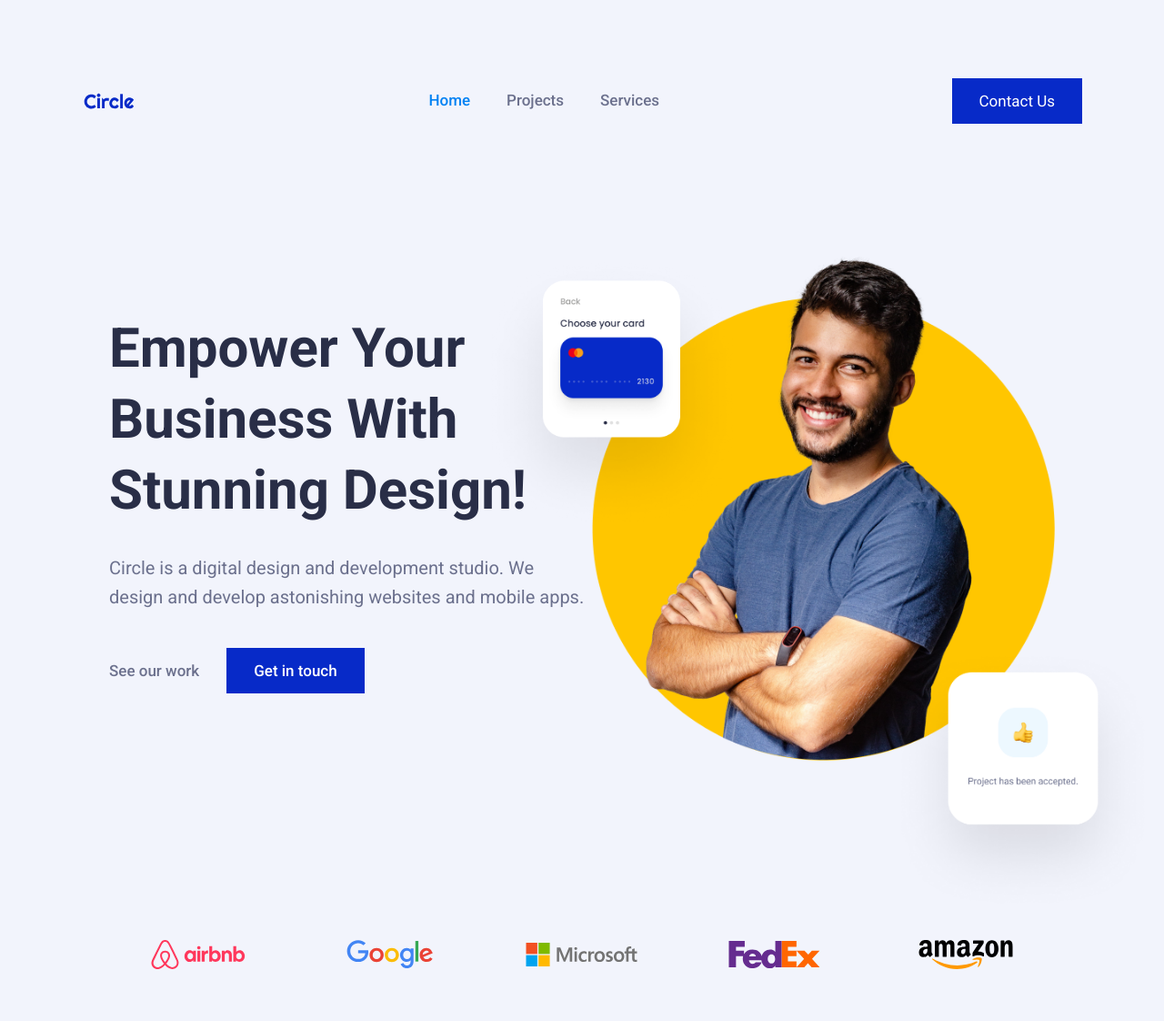
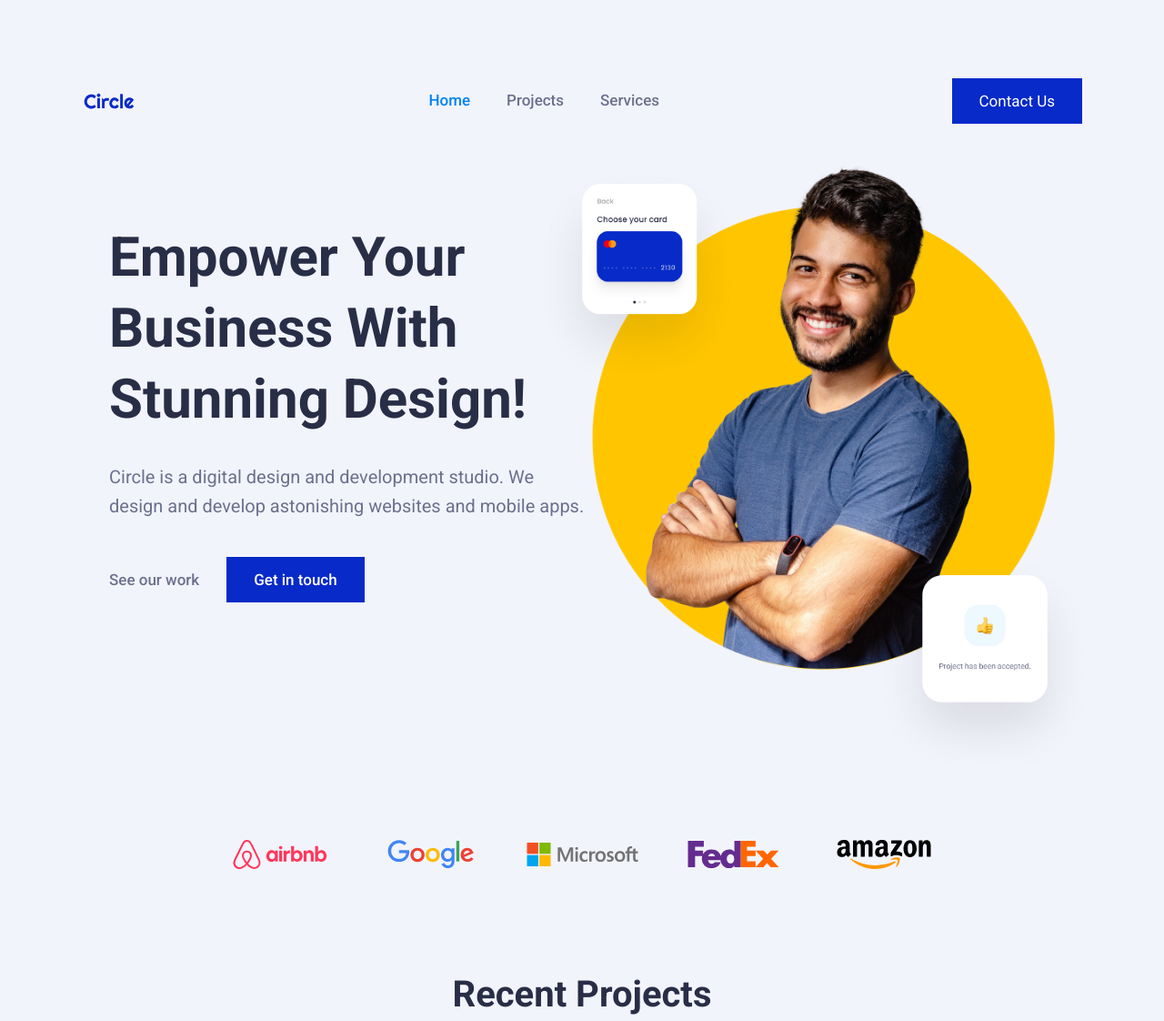
Before and after one commit to Crisktina/mid-term-project, a plain HTML site: page index.html in a window 1280 px wide. Shown: the top 1122 px of the page at 91% size. Drawn offline with Linux system fonts and the light colour scheme; no server answers.

Commit message:
versión para presentación, se ha hecho lo que se ha podido

```diff
--- a/index.html
+++ b/index.html
@@ -44,13 +44,13 @@
             </div>
         </div>
         <div class="presentation-img-content">
+            <img class="presentation-img-main" src="project-assets/presentation-section/hero-image.png" alt="Profile image with a yellow cercle at the background" />
             <img class="presentation-img-card-1 mov-version-hidden" src="project-assets/presentation-section/card-1.png" alt="Choose your card" />
             <img class="presentation-img-card-2 mov-version-hidden" src="project-assets/presentation-section/card-2.png" alt="Project has been accepted" />
-            <img class="presentation-img-main" src="project-assets/presentation-section/hero-image.png" alt="Profile image with a yellow cercle at the background" />
         </div>
     </div>
     <!-- 2. Section LOGOS -->
-    <div class="section-box">
+    <div class="section-box logos-box">
         <div class="logos-container">
             <div class="section-logos-grid">
                 <div class="especific-logo">
--- a/style.css
+++ b/style.css
@@ -14,6 +14,8 @@
      font-size: 14px;
      line-height: 20px;
      min-height: 100%;
+     margin-right: auto;
+     margin-left: auto;
      display: block;
  }
 
@@ -106,11 +108,13 @@
  /* header MENU */
 
  header {
-     position: relative;
      display: block;
      top: 0;
      width: 100%;
-     justify-content: space-between;
+     max-width: 1100px;
+     margin-right: auto;
+     margin-left: auto;
+     position: relative;
  }
 
  .navbar {
@@ -181,7 +185,6 @@
 
  .active-nav-menu {
      top: 60px;
-     left: 0;
  }
 
  .nav-item {
@@ -253,6 +256,8 @@
 
  .logos-container {
      margin-top: 40px;
+     align-items: center;
+     justify-items: center;
  }
 
  .section-logos-grid {
@@ -800,24 +805,30 @@
      }
      .presentation-img-content {
          position: relative;
+         display: block;
      }
      .presentation-img-card-1 {
          position: absolute;
-         left: -16vh;
+         left: -9vh;
          top: 0vw;
          right: auto;
          bottom: auto;
-         max-width: 300px;
+         width: 250px;
+         max-width: 100%;
      }
      .presentation-img-card-2 {
          position: absolute;
          left: auto;
+         bottom: -9vw;
+         right: -6vh;
          top: auto;
-         right: -9vw;
-         bottom: -13vw;
-         max-width: 300px;
+         width: 250px;
+         max-width: 100%;
      }
      /* 2. Section LOGOS */
+     .logos-box {
+         margin-top: 150px;
+     }
      .logos-container {
          margin-top: 0px;
      }
@@ -896,8 +907,11 @@
          max-width: 340px;
      }
      /* 6. Section FORM */
+     .section-box {
+         padding-top: 0;
+     }
      .form-buttons-box {
-         margin-top: 50px;
+         margin-top: 20px;
      }
      .form-buttons {
          flex-direction: row;
@@ -907,9 +921,10 @@
      }
      .imput-text-button input {
          width: 393px;
+         margin-right: 20px;
      }
      .suscribe-button {
-         margin-left: 20px;
+         margin: 0;
          padding-right: 60px;
          padding-left: 60px;
      }
```
Also changed, not shown: 1 other file.
